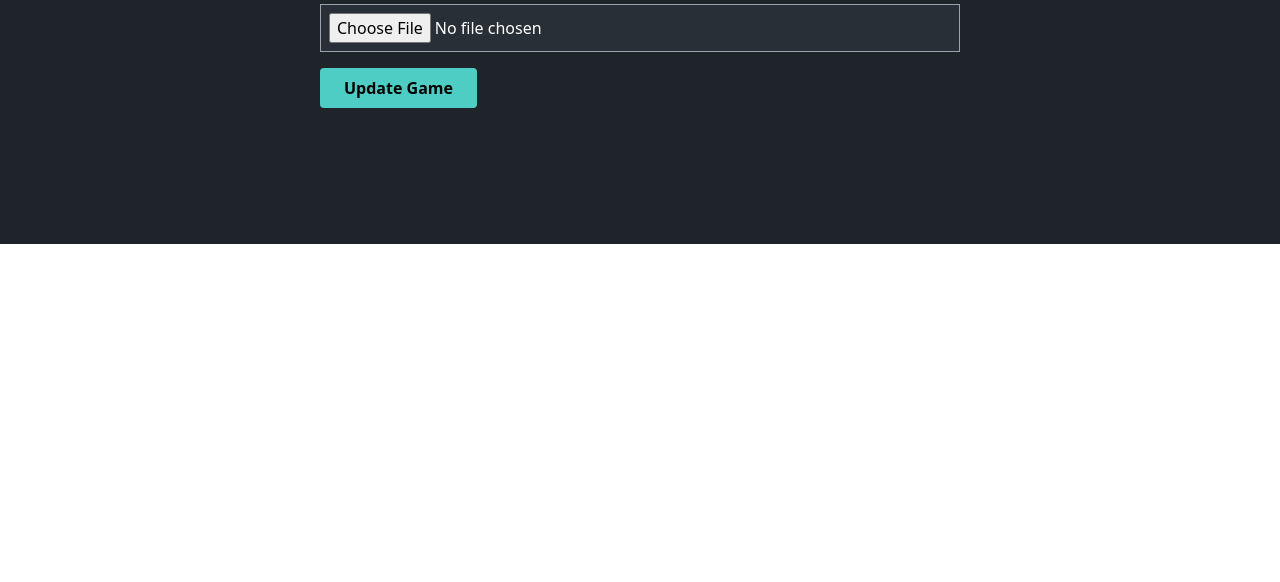
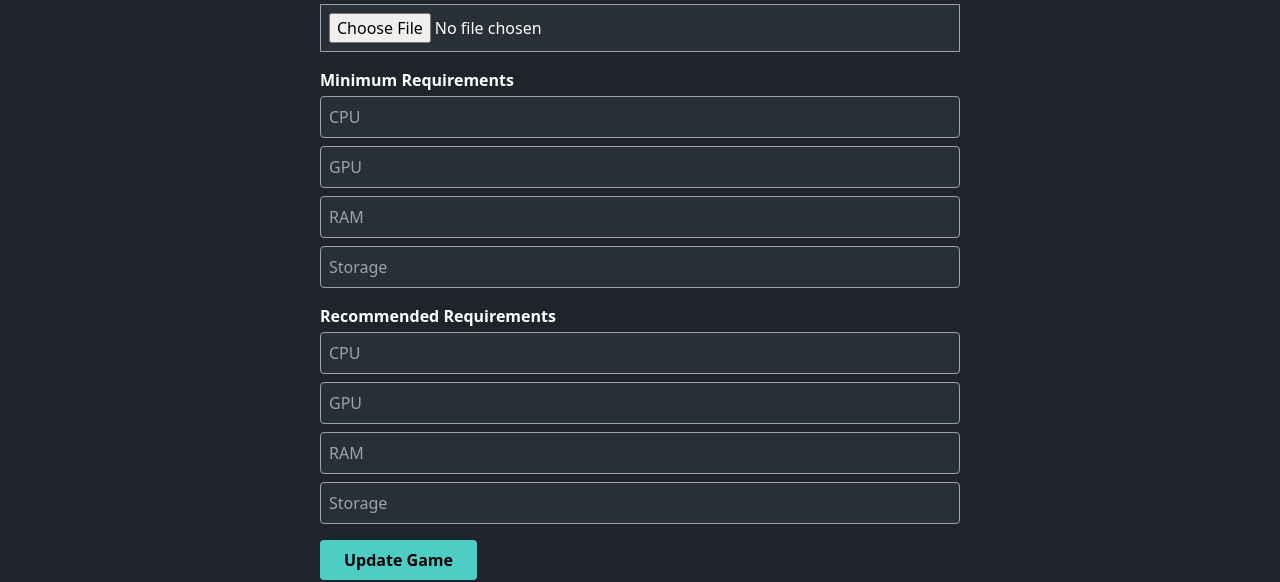
Before and after one commit to rarazade/front-end, a React (Vite) app: page /admin/edit-game/1 in a window 1280 px wide. Shown: the part 556-1138 px from the top of the page. Before the commit the page ends 800 px from the top, so only its background shows below. Built offline with nearby package versions, Linux system fonts and the light colour scheme; no server answers.

Commit message:
fixing system requirement

```diff
--- a/src/pages/Admin/AddGame.jsx
+++ b/src/pages/Admin/AddGame.jsx
@@ -13,6 +13,15 @@ const AddGame = () => {
   const [error, setError] = useState("");
   const [categories, setCategories] = useState([]);
   const [isSubmitting, setIsSubmitting] = useState(false); // ✅ Loading State
+
+  const [minCpu, setMinCpu] = useState("");
+  const [minGpu, setMinGpu] = useState("");
+  const [minRam, setMinRam] = useState("");
+  const [minStorage, setMinStorage] = useState("");
+  const [recCpu, setRecCpu] = useState("");
+  const [recGpu, setRecGpu] = useState("");
+  const [recRam, setRecRam] = useState("");
+  const [recStorage, setRecStorage] = useState("");
 
   const navigate = useNavigate();
   const imageRef = useRef(null);
@@ -60,6 +69,27 @@ const AddGame = () => {
 
     setIsSubmitting(true); // ✅ Mulai loading
 
+    const requirements = [
+    {
+      type: "minimum",
+      os: "",
+      processor: minCpu,
+      graphics: minGpu,
+      memory: minRam,
+      storage: minStorage,
+      additionalNotes: null,
+    },
+    {
+      type: "recommended",
+      os: "",
+      processor: recCpu,
+      graphics: recGpu,
+      memory: recRam,
+      storage: recStorage,
+      additionalNotes: null,
+    },
+  ];
+
     const formData = new FormData();
     formData.append("title", title);
     formData.append("description", description);
@@ -67,6 +97,8 @@ const AddGame = () => {
     formData.append("platforms", JSON.stringify([platform]));
     formData.append("categoryIds", JSON.stringify(category));
     formData.append("img", img);
+
+    formData.append("requirements", JSON.stringify(requirements));
 
     try {
       const token = localStorage.getItem("token");
@@ -176,6 +208,71 @@ const AddGame = () => {
           />
         </div>
 
+        {/* ✅ Form System Requirement */}
+        <div className="mt-6">
+          <h2 className="text-lg font-semibold mb-2">Minimum Requirements</h2>
+          <input
+            type="text"
+            placeholder="CPU"
+            value={minCpu}
+            onChange={(e) => setMinCpu(e.target.value)}
+            className="w-full p-2 mb-2 rounded bg-[#292F36] border border-gray-400"
+          />
+          <input
+            type="text"
+            placeholder="GPU"
+            value={minGpu}
+            onChange={(e) => setMinGpu(e.target.value)}
+            className="w-full p-2 mb-2 rounded bg-[#292F36] border border-gray-400"
+          />
+          <input
+            type="text"
+            placeholder="RAM"
+            value={minRam}
+            onChange={(e) => setMinRam(e.target.value)}
+            className="w-full p-2 mb-2 rounded bg-[#292F36] border border-gray-400"
+          />
+          <input
+            type="text"
+            placeholder="Storage"
+            value={minStorage}
+            onChange={(e) => setMinStorage(e.target.value)}
+            className="w-full p-2 rounded bg-[#292F36] border border-gray-400"
+          />
+        </div>
+
+        <div className="mt-4">
+          <h2 className="text-lg font-semibold mb-2">Recommended Requirements</h2>
+          <input
+            type="text"
+            placeholder="CPU"
+            value={recCpu}
+            onChange={(e) => setRecCpu(e.target.value)}
+            className="w-full p-2 mb-2 rounded bg-[#292F36] border border-gray-400"
+          />
+          <input
+            type="text"
+            placeholder="GPU"
+            value={recGpu}
+            onChange={(e) => setRecGpu(e.target.value)}
+            className="w-full p-2 mb-2 rounded bg-[#292F36] border border-gray-400"
+          />
+          <input
+            type="text"
+            placeholder="RAM"
+            value={recRam}
+            onChange={(e) => setRecRam(e.target.value)}
+            className="w-full p-2 mb-2 rounded bg-[#292F36] border border-gray-400"
+          />
+          <input
+            type="text"
+            placeholder="Storage"
+            value={recStorage}
+            onChange={(e) => setRecStorage(e.target.value)}
+            className="w-full p-2 rounded bg-[#292F36] border border-gray-400"
+          />
+        </div>
+
         <button
           type="submit"
           disabled={isSubmitting}
--- a/src/pages/Admin/EditGame.jsx
+++ b/src/pages/Admin/EditGame.jsx
@@ -15,12 +15,26 @@ export default function EditGame() {
   const [image, setImage] = useState(null);
   const [previewImg, setPreviewImg] = useState(null);
 
+  // System Requirements states
+  const [minCpu, setMinCpu] = useState("");
+  const [minGpu, setMinGpu] = useState("");
+  const [minRam, setMinRam] = useState("");
+  const [minStorage, setMinStorage] = useState("");
+
+  const [recCpu, setRecCpu] = useState("");
+  const [recGpu, setRecGpu] = useState("");
+  const [recRam, setRecRam] = useState("");
+  const [recStorage, setRecStorage] = useState("");
+
   const token = localStorage.getItem("token");
   const defaultPlatforms = ["PC", "Mobile", "Console"];
 
   useEffect(() => {
-    axios.get(`http://localhost:3000/api/games/${id}`).then((res) => {
-      const gameData = res.data;
+  const fetchData = async () => {
+    try {
+      const gameRes = await axios.get(`http://localhost:3000/api/games/${id}`);
+      const gameData = gameRes.data;
+
       setTitle(gameData.title);
       setDescription(gameData.description);
       setReleaseDate(gameData.releaseDate?.split("T")[0] || "");
@@ -29,12 +43,40 @@ export default function EditGame() {
         gameData.categories?.map((catObj) => catObj.category.id) || []
       );
       setPreviewImg(`http://localhost:3000/uploads/${gameData.img}`);
-    });
 
-    axios.get("http://localhost:3000/api/categories").then((res) => {
-      setCategories(res.data);
-    });
-  }, [id]);
+      let sysReqs = gameData.requirements;
+      if (typeof sysReqs === "string") {
+        try {
+          sysReqs = JSON.parse(sysReqs);
+        } catch {
+          sysReqs = [];
+        }
+      }
+
+      if (sysReqs && sysReqs.length) {
+        const minReq = sysReqs.find((r) => r.type === "minimum");
+        const recReq = sysReqs.find((r) => r.type === "recommended");
+
+        setMinCpu(minReq?.processor || "");
+        setMinGpu(minReq?.graphics || "");
+        setMinRam(minReq?.memory || "");
+        setMinStorage(minReq?.storage || "");
+
+        setRecCpu(recReq?.processor || "");
+        setRecGpu(recReq?.graphics || "");
+        setRecRam(recReq?.memory || "");
+        setRecStorage(recReq?.storage || "");
+      }
+
+      const categoriesRes = await axios.get("http://localhost:3000/api/categories");
+      setCategories(categoriesRes.data);
+    } catch (error) {
+      console.error("Error fetching data:", error);
+    }
+  };
+
+  fetchData();
+}, [id]);
 
   const handleImageChange = (e) => {
     const file = e.target.files[0];
@@ -45,20 +87,47 @@ export default function EditGame() {
   const handleSubmit = async (e) => {
     e.preventDefault();
 
+    const requirements = [
+      {
+        type: "minimum",
+        os: "", // kosong atau isi sesuai kebutuhan
+        processor: minCpu,
+        graphics: minGpu,
+        memory: minRam,
+        storage: minStorage,
+        additionalNotes: null,
+      },
+      {
+        type: "recommended",
+        os: "",
+        processor: recCpu,
+        graphics: recGpu,
+        memory: recRam,
+        storage: recStorage,
+        additionalNotes: null,
+      },
+    ];
+
     const formData = new FormData();
     formData.append("title", title);
     formData.append("description", description);
     formData.append("releaseDate", releaseDate);
     formData.append("platforms", platform);
+    // formData.append("categories", selectedCategories)
 
     selectedCategories.forEach((catId) =>
-      formData.append("categoryIds", Number(catId))
-    );
+      formData.append("categories[]", Number(catId))
+  );
 
-    if (image) {
-      formData.append("img", image);
-    }
+  // Kirim system requirements sebagai JSON string
+  formData.append("requirements", JSON.stringify(requirements));
 
+  if (image) {
+    formData.append("img", image);
+  }
+
+  // console.log(selectedCategories)
+  console.log(Object.fromEntries(formData))
     try {
       await axios.put(`http://localhost:3000/api/games/${id}`, formData, {
         headers: {
@@ -165,6 +234,73 @@ export default function EditGame() {
           />
         </div>
 
+        {/* System Requirements Minimum */}
+        <div>
+          <h3 className="font-semibold mb-1">Minimum Requirements</h3>
+          <input
+            type="text"
+            placeholder="CPU"
+            value={minCpu}
+            onChange={(e) => setMinCpu(e.target.value)}
+            className="w-full p-2 mb-2 rounded bg-[#292F36] border border-gray-400"
+          />
+          <input
+            type="text"
+            placeholder="GPU"
+            value={minGpu}
+            onChange={(e) => setMinGpu(e.target.value)}
+            className="w-full p-2 mb-2 rounded bg-[#292F36] border border-gray-400"
+          />
+          <input
+            type="text"
+            placeholder="RAM"
+            value={minRam}
+            onChange={(e) => setMinRam(e.target.value)}
+            className="w-full p-2 mb-2 rounded bg-[#292F36] border border-gray-400"
+          />
+          <input
+            type="text"
+            placeholder="Storage"
+            value={minStorage}
+            onChange={(e) => setMinStorage(e.target.value)}
+            className="w-full p-2 rounded bg-[#292F36] border border-gray-400"
+          />
+        </div>
+
+        {/* System Requirements Recommended */}
+        <div>
+          <h3 className="font-semibold mb-1">Recommended Requirements</h3>
+          <input
+            type="text"
+            placeholder="CPU"
+            value={recCpu}
+            onChange={(e) => setRecCpu(e.target.value)}
+            className="w-full p-2 mb-2 rounded bg-[#292F36] border border-gray-400"
+          />
+          <input
+            type="text"
+            placeholder="GPU"
+            value={recGpu}
+            onChange={(e) => setRecGpu(e.target.value)}
+            className="w-full p-2 mb-2 rounded bg-[#292F36] border border-gray-400"
+          />
+          <input
+            type="text"
+            placeholder="RAM"
+            value={recRam}
+            onChange={(e) => setRecRam(e.target.value)}
+            className="w-full p-2 mb-2 rounded bg-[#292F36] border border-gray-400"
+          />
+          <input
+            type="text"
+            placeholder="Storage"
+            value={recStorage}
+            onChange={(e) => setRecStorage(e.target.value)}
+            className="w-full p-2 rounded bg-[#292F36] border border-gray-400"
+          />
+        </div>
+
+
         <button
           type="submit"
           className="bg-[#4ECDC4] text-black font-semibold py-2 px-6 rounded hover:bg-[#3fb8b3] disabled:opacity-70 disabled:cursor-not-allowed"
--- a/src/pages/Games/GameDetail.jsx
+++ b/src/pages/Games/GameDetail.jsx
@@ -14,6 +14,16 @@ export default function GameDetail() {
         const res = await fetch(`http://localhost:3000/api/games/${id}`);
         if (!res.ok) throw new Error("Game not found");
         const data = await res.json();
+
+        // Pastikan systemRequirements berbentuk array, parse jika string
+        if (typeof data.systemRequirements === "string") {
+          try {
+            data.systemRequirements = JSON.parse(data.systemRequirements);
+          } catch {
+            data.systemRequirements = [];
+          }
+        }
+
         setGame(data);
       } catch (error) {
         console.error("Failed to fetch game:", error);
@@ -28,6 +38,9 @@ export default function GameDetail() {
 
   if (loading) return <p className="text-white text-center">Loading...</p>;
   if (!game) return <p className="text-white text-center">Game not found.</p>;
+
+  const minReq = game.requirements?.find(r => r.type === "minimum") || {};
+  const recReq = game.requirements?.find(r => r.type === "recommended") || {};
 
   return (
     <section className="bg-[#292F36] text-white min-h-screen py-10 px-4 mt-10">
@@ -70,26 +83,41 @@ export default function GameDetail() {
           <li>
             <strong>Category:</strong>{" "}
             {Array.isArray(game.categories)
-              ? game.categories.join(", ")
+              ? game.categories?.map((e) => e.category.name).join(", ")
               : game.categories}
           </li>
           <li>
-            <strong>Release Date:</strong> {game.releaseDate}
+            <strong>Release Date:</strong> {new Date(game.releaseDate).toLocaleDateString()}
           </li>
         </ul>
 
+        {/* System Requirements dari backend */}
         <div className="mt-6">
           <h3 className="text-lg font-semibold text-[#4ECDC4]">
             System Requirements
           </h3>
+
+          {/* Minimum */}
+          <h4 className="mt-2 font-semibold text-white">Minimum</h4>
           <ul className="text-sm text-gray-400 list-disc list-inside">
-            <li>OS: Windows 10 64-bit</li>
-            <li>RAM: 8 GB</li>
-            <li>Processor: Intel Core i5</li>
-            <li>GPU: GTX 1050 or equivalent</li>
-            <li>Storage: 5 GB available space</li>
+            <li>OS: {minReq.os || "-"}</li>
+            <li>RAM: {minReq.memory || "-"}</li>
+            <li>Processor: {minReq.processor || "-"}</li>
+            <li>GPU: {minReq.graphics || "-"}</li>
+            <li>Storage: {minReq.storage || "-"}</li>
+          </ul>
+
+          {/* Recommended */}
+          <h4 className="mt-4 font-semibold text-white">Recommended</h4>
+          <ul className="text-sm text-gray-400 list-disc list-inside">
+            <li>OS: {recReq.os || "-"}</li>
+            <li>RAM: {recReq.memory || "-"}</li>
+            <li>Processor: {recReq.processor || "-"}</li>
+            <li>GPU: {recReq.graphics || "-"}</li>
+            <li>Storage: {recReq.storage || "-"}</li>
           </ul>
         </div>
+
 
         <div className="text-center mt-10">
           <button
```
